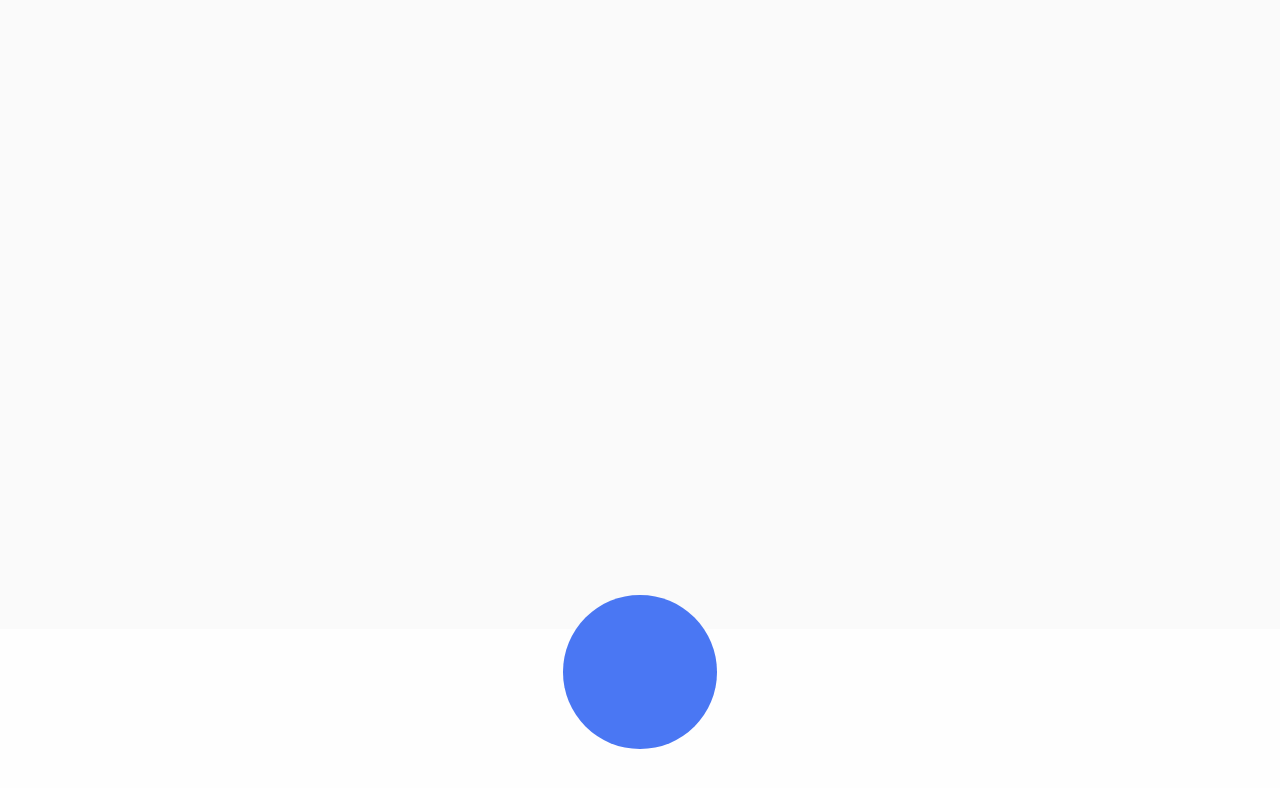
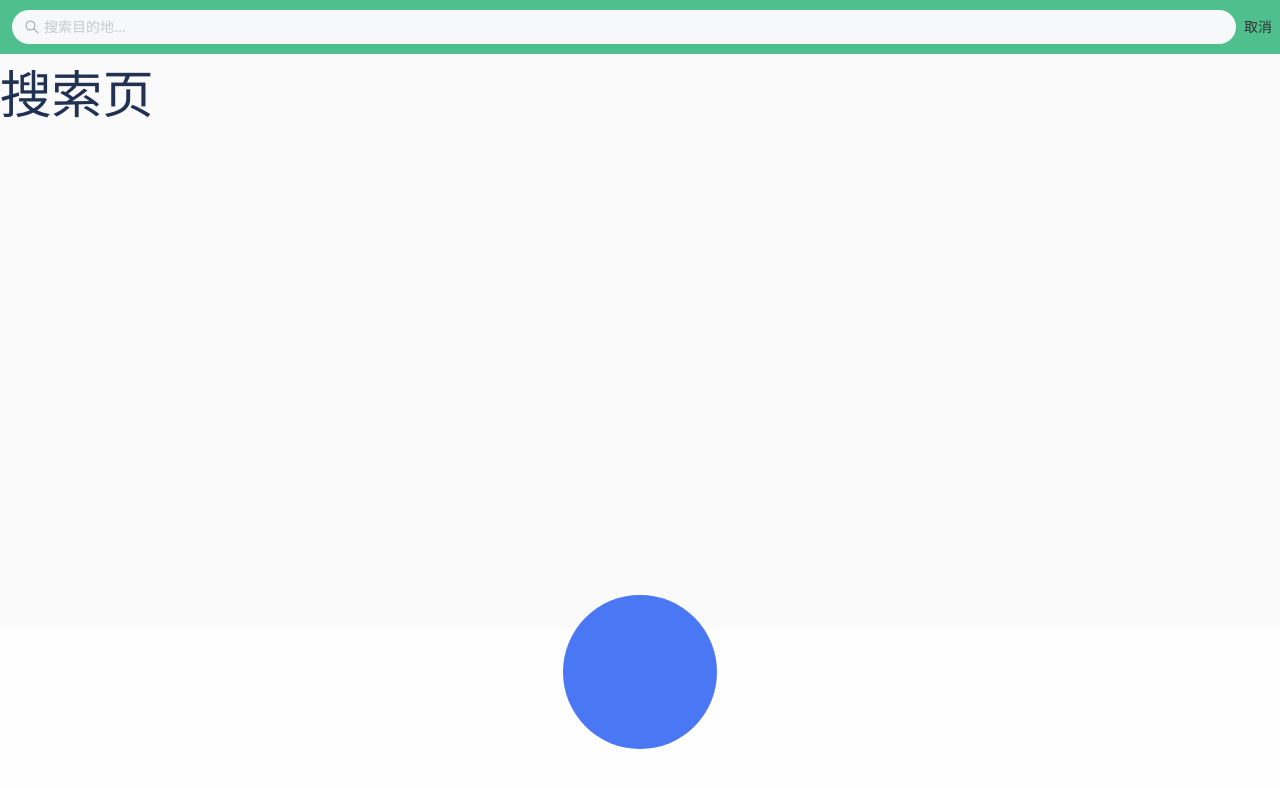
Before and after one commit to zhaoyifeng16/vue-trip, a Vue app: page /search in a window 1280 px wide. Shown: the top 788 px of the page. Built offline with nearby package versions, Linux system fonts and the light colour scheme; a small style sheet from the web is missing.

Commit message:
完成搜索页路由跳转

```diff
--- a/src/components/Search.vue
+++ b/src/components/SearchBar.vue
@@ -1,5 +1,5 @@
 <template>
-  <div class="search">
+  <div class="search-bar" @click="toSearch">
     <div class="bg">
       <p>
         <i class="iconfont icon-search"></i>
@@ -11,13 +11,18 @@
 
 <script>
   export default {
-    name: "Search"
+    name: "SearchBar",
+    methods:{
+      toSearch(){
+        this.$router.push("/search")
+      }
+    }
   }
 </script>
 
 <style scoped lang="scss">
   @import "../style/mixins.scss";
-  .search {
+  .search-bar {
     @include sidePadding;
     font-weight: 900;
 
--- a/src/router/index.js
+++ b/src/router/index.js
@@ -12,6 +12,8 @@ import My from './../views/My.vue'
 import Detail from './../views/Detail.vue'
 // 酒店列表
 import HotelList from './../views/HotelList'
+// 搜索页
+import Search from './../views/Search'
 
 Vue.use(VueRouter)
 
@@ -42,10 +44,14 @@ const routes = [
         component: Detail
     },
     {
-
         path: "/hotellist/:id",
         name: 'HotelList',
         component: HotelList
+    },
+    {
+        path: "/search/",
+        name: 'Search',
+        component: Search
     },
     {
         path: '/',
--- a/src/views/Home.vue
+++ b/src/views/Home.vue
@@ -3,7 +3,7 @@
     <h1>说走就想走的旅行</h1>
 
     <!-- 搜索框 -->
-    <Search></Search>
+    <SearchBar></SearchBar>
 
     <!-- 分类滑动块 -->
     <div class="scroll-container">
@@ -48,7 +48,7 @@
 
 <script>
   import api from "../api";
-  import Search from "../components/Search";
+  import SearchBar from "../components/SearchBar";
   import PlaceCard from "../components/PlaceCard";
 
   export default {
@@ -76,7 +76,7 @@
         console.log(data)
       });
     },
-    components: {Search,PlaceCard}
+    components: {SearchBar,PlaceCard}
   };
 </script>
 
--- a/src/views/HotelList.vue
+++ b/src/views/HotelList.vue
@@ -7,7 +7,7 @@
       </div>
       <h1>{{hotelInfo.name}}</h1>
       <h2>{{hotelList.length}}家酒店可用</h2>
-      <Search></Search>
+      <SearchBar></SearchBar>
     </div>
     <div class="list">
       <ul>
@@ -30,7 +30,7 @@
 
 <script>
   import api from "../api"
-  import Search from "../components/Search";
+  import SearchBar from "../components/SearchBar";
   import Visited from "../components/Visited";
   import Score from "../components/Score";
 
@@ -57,7 +57,7 @@
       })
     },
     components: {
-      Search, Visited, Score
+      SearchBar, Visited, Score
     }
   }
 </script>
--- /dev/null
+++ b/src/views/Search.vue
@@ -0,0 +1,28 @@
+<template>
+  <div class="search">
+    <van-search
+            v-model="value"
+            shape="round"
+            background="#4fc08d"
+            placeholder="搜索目的地..."
+            show-action
+    />
+    搜索页
+  </div>
+</template>
+
+<script>
+  export default {
+    name: "Search",
+    data() {
+      return {
+        value:"",
+      }
+    },
+    components:{}
+  }
+</script>
+
+<style scoped>
+
+</style>
```
